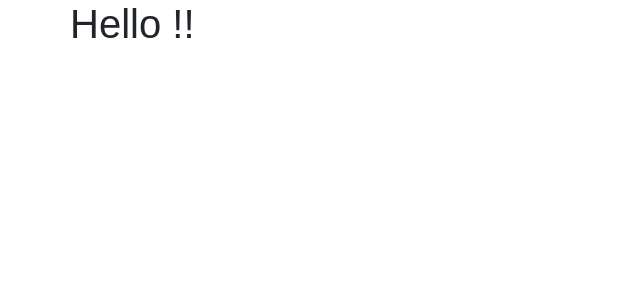
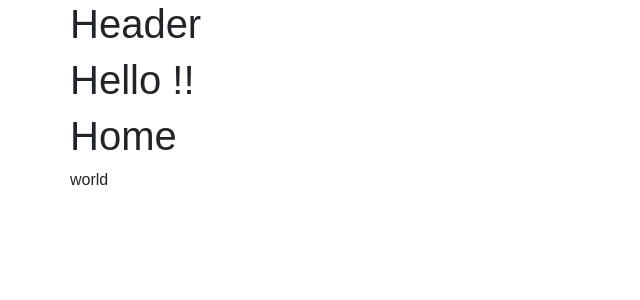
Before and after one commit to hfpp2012/hello-react, a React (Create React App) app: page / in a window 1280 px wide. Shown: the top 300 px of the page, without its empty margins (0-640 px from the left). Built offline with nearby package versions, Linux system fonts and the light colour scheme.

Commit message:
动态数据

```diff
--- a/src/App.js
+++ b/src/App.js
@@ -1,6 +1,7 @@
 import React, { Component } from 'react';
-import logo from './logo.svg';
-import './App.css';
+
+import Header from './components/Header';
+import Home from './components/Home';
 
 class App extends Component {
   render() {
@@ -8,7 +9,17 @@
       <div className="container">
         <div className="row">
           <div className="col-xs-1 col-xs-offset-11">
+            <Header />
+          </div>
+        </div>
+        <div className="row">
+          <div className="col-xs-1 col-xs-offset-11">
             <h1>Hello !!</h1>
+          </div>
+        </div>
+        <div className="row">
+          <div className="col-xs-1 col-xs-offset-11">
+            <Home />
           </div>
         </div>
       </div>
--- /dev/null
+++ b/src/components/Header.js
@@ -0,0 +1,15 @@
+import React, { Component } from 'react';
+
+export default class Header extends Component {
+  render() {
+    return (
+      <div className="container">
+        <div className="row">
+          <div className="col-xs-1 col-xs-offset-11">
+            <h1>Header</h1>
+          </div>
+        </div>
+      </div>
+    );
+  }
+}
--- /dev/null
+++ b/src/components/Home.js
@@ -0,0 +1,16 @@
+import React, { Component } from 'react';
+
+export default class Header extends Component {
+  render() {
+    return (
+      <div className="container">
+        <div className="row">
+          <div className="col-xs-1 col-xs-offset-11">
+            <h1>Home</h1>
+            { false ? "hello" : "world" }
+          </div>
+        </div>
+      </div>
+    );
+  }
+}
```
